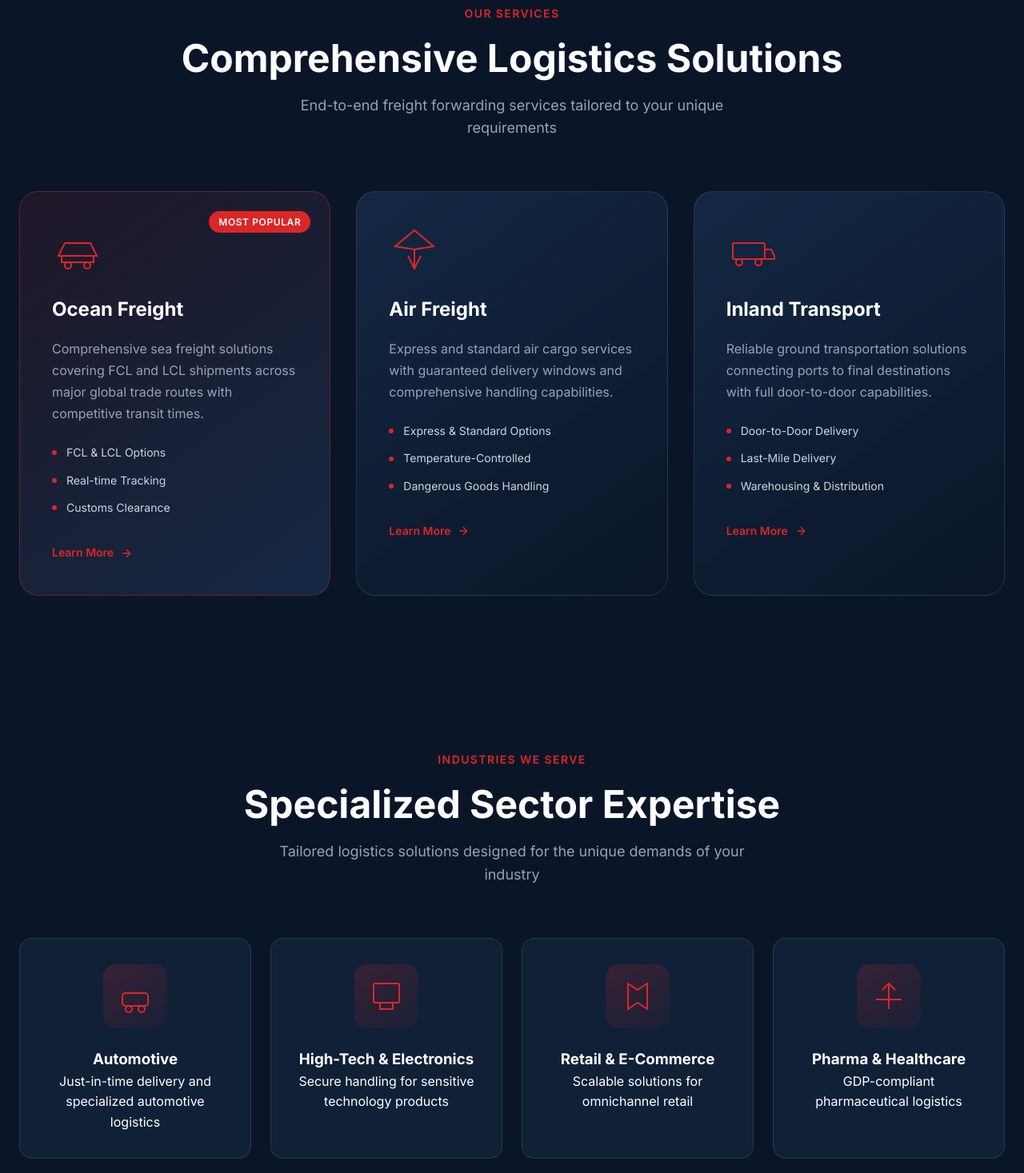
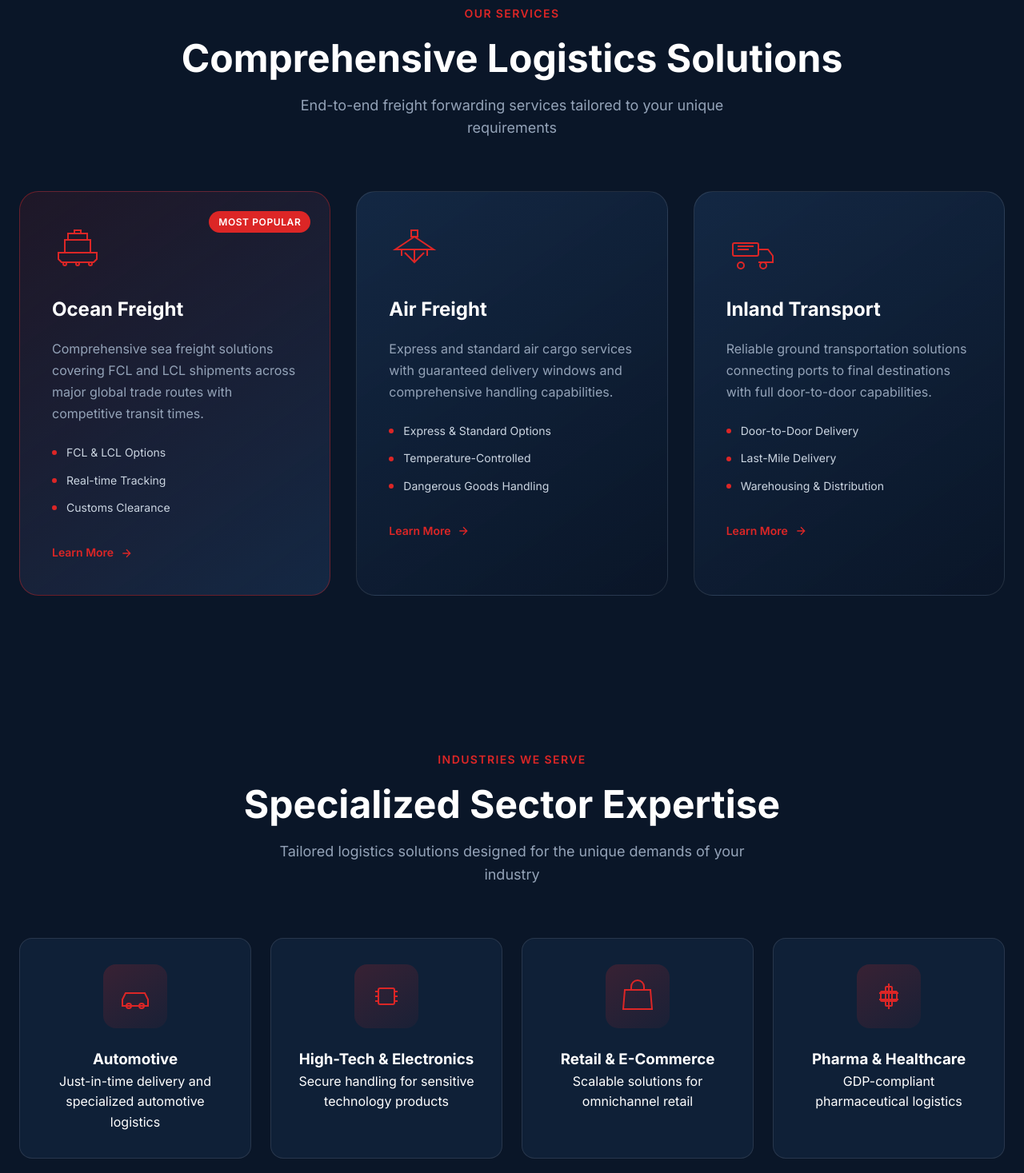
Before and after one commit to moniem2020/ITL-Logistics-Website, a Next.js app: page / in a window 1280 px wide. Shown: the part 949-2416 px from the top of the page at 80% size. Built offline with nearby package versions, Linux system fonts and the light colour scheme.

Commit message:
Update homepage icons and fix exhibition badge - proper logistics icons for services and industries

```diff
--- a/src/app/globals.css
+++ b/src/app/globals.css
@@ -2811,3 +2811,8 @@ input, textarea, select {
     font-size: var(--font-size-sm);
     color: var(--color-gray-300);
 }
+
+/* Fix exhibition badge positioning */
+.exhibition-header {
+    padding-top: var(--spacing-6);
+}
--- a/src/app/page.jsx
+++ b/src/app/page.jsx
@@ -71,10 +71,14 @@ export default function HomePage() {
                             <span className="service-badge">Most Popular</span>
                             <div className="service-icon">
                                 <svg viewBox="0 0 64 64" fill="none" stroke="currentColor" strokeWidth="2">
-                                    <path d="M8 40h48l-8-16H16l-8 16z" />
-                                    <path d="M12 40v8h40v-8" />
-                                    <circle cx="20" cy="52" r="4" />
-                                    <circle cx="44" cy="52" r="4" />
+                                    {/* Cargo Ship Icon */}
+                                    <path d="M8 36h48v8l-4 4H12l-4-4v-8z" />
+                                    <rect x="16" y="20" width="32" height="16" />
+                                    <rect x="20" y="12" width="24" height="8" />
+                                    <path d="M28 12V8h8v4" />
+                                    <circle cx="16" cy="50" r="2" />
+                                    <circle cx="32" cy="50" r="2" />
+                                    <circle cx="48" cy="50" r="2" />
                                 </svg>
                             </div>
                             <h3 className="service-title">Ocean Freight</h3>
@@ -99,9 +103,13 @@ export default function HomePage() {
                         <div className="service-card">
                             <div className="service-icon">
                                 <svg viewBox="0 0 64 64" fill="none" stroke="currentColor" strokeWidth="2">
-                                    <path d="M32 8l24 20-24 4-24-4 24-20z" />
-                                    <path d="M32 32v24" />
-                                    <path d="M24 40l8 16 8-16" />
+                                    {/* Cargo Airplane Icon */}
+                                    <path d="M32 16L8 32h48L32 16z" />
+                                    <path d="M32 32v16" />
+                                    <path d="M20 36l12 12 12-12" />
+                                    <line x1="16" y1="32" x2="16" y2="40" />
+                                    <line x1="48" y1="32" x2="48" y2="40" />
+                                    <rect x="28" y="8" width="8" height="8" />
                                 </svg>
                             </div>
                             <h3 className="service-title">Air Freight</h3>
@@ -126,10 +134,13 @@ export default function HomePage() {
                         <div className="service-card">
                             <div className="service-icon">
                                 <svg viewBox="0 0 64 64" fill="none" stroke="currentColor" strokeWidth="2">
-                                    <rect x="8" y="24" width="40" height="20" rx="2" />
-                                    <circle cx="16" cy="48" r="4" />
-                                    <circle cx="40" cy="48" r="4" />
-                                    <path d="M48 32h8l4 8v4h-12" />
+                                    {/* Delivery Truck Icon */}
+                                    <rect x="8" y="24" width="32" height="16" rx="2" />
+                                    <path d="M40 32h12l6 8v8H40" />
+                                    <circle cx="18" cy="52" r="4" />
+                                    <circle cx="46" cy="52" r="4" />
+                                    <line x1="14" y1="28" x2="34" y2="28" />
+                                    <line x1="14" y1="32" x2="28" y2="32" />
                                 </svg>
                             </div>
                             <h3 className="service-title">Inland Transport</h3>
@@ -168,9 +179,12 @@ export default function HomePage() {
                         <div className="industry-card">
                             <div className="industry-icon">
                                 <svg viewBox="0 0 48 48" fill="none" stroke="currentColor" strokeWidth="2">
-                                    <rect x="8" y="20" width="32" height="16" rx="4" />
-                                    <circle cx="16" cy="40" r="4" />
-                                    <circle cx="32" cy="40" r="4" />
+                                    {/* Car Icon for Automotive */}
+                                    <path d="M8 28l4-8h24l4 8v8H8v-8z" />
+                                    <circle cx="16" cy="36" r="3" />
+                                    <circle cx="32" cy="36" r="3" />
+                                    <line x1="16" y1="20" x2="18" y2="20" />
+                                    <line x1="30" y1="20" x2="32" y2="20" />
                                 </svg>
                             </div>
                             <h3>Automotive</h3>
@@ -179,8 +193,14 @@ export default function HomePage() {
                         <div className="industry-card">
                             <div className="industry-icon">
                                 <svg viewBox="0 0 48 48" fill="none" stroke="currentColor" strokeWidth="2">
-                                    <rect x="8" y="8" width="32" height="24" rx="2" />
-                                    <rect x="16" y="32" width="16" height="8" />
+                                    {/* Microchip Icon for High-Tech */}
+                                    <rect x="14" y="14" width="20" height="20" rx="2" />
+                                    <line x1="10" y1="18" x2="14" y2="18" />
+                                    <line x1="10" y1="24" x2="14" y2="24" />
+                                    <line x1="10" y1="30" x2="14" y2="30" />
+                                    <line x1="34" y1="18" x2="38" y2="18" />
+                                    <line x1="34" y1="24" x2="38" y2="24" />
+                                    <line x1="34" y1="30" x2="38" y2="30" />
                                 </svg>
                             </div>
                             <h3>High-Tech & Electronics</h3>
@@ -189,7 +209,11 @@ export default function HomePage() {
                         <div className="industry-card">
                             <div className="industry-icon">
                                 <svg viewBox="0 0 48 48" fill="none" stroke="currentColor" strokeWidth="2">
-                                    <path d="M12 40V8l12 8 12-8v32l-12-8-12 8z" />
+                                    {/* Shopping Bag Icon for Retail */}
+                                    <path d="M8 16h32l2 24H6l2-24z" />
+                                    <path d="M16 16v-4a8 8 0 0116 0v4" />
+                                    <line x1="16" y1="24" x2="16" y2="24" />
+                                    <line x1="32" y1="24" x2="32" y2="24" />
                                 </svg>
                             </div>
                             <h3>Retail & E-Commerce</h3>
@@ -198,7 +222,10 @@ export default function HomePage() {
                         <div className="industry-card">
                             <div className="industry-icon">
                                 <svg viewBox="0 0 48 48" fill="none" stroke="currentColor" strokeWidth="2">
-                                    <path d="M24 8v32M16 16l8-8 8 8M8 28h32" />
+                                    {/* Medical Cross Icon for Pharma */}
+                                    <path d="M24 8v32M12 20h24M12 28h24" />
+                                    <rect x="20" y="12" width="8" height="24" rx="1" />
+                                    <rect x="14" y="18" width="20" height="12" rx="1" />
                                 </svg>
                             </div>
                             <h3>Pharma & Healthcare</h3>
```
